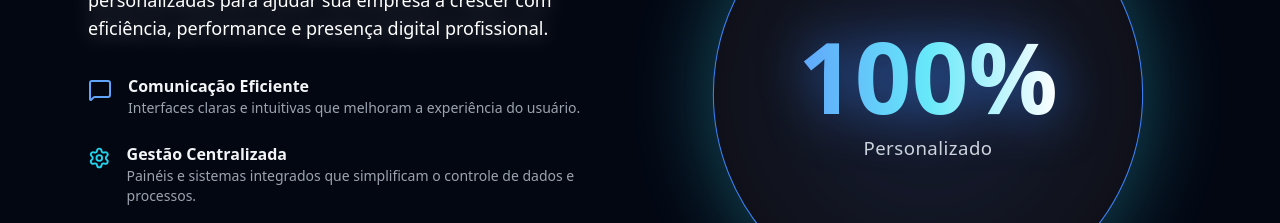
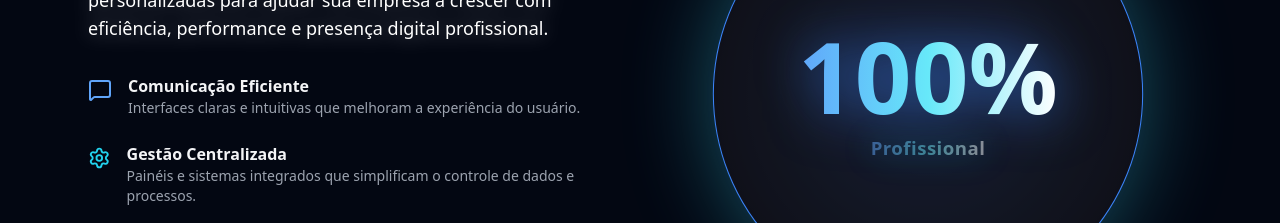
Before and after one commit to Yrmih/portfolio-web, a Next.js app: page / in a window 1280 px wide. Shown: the part 3240-3463 px from the top of the page. Built offline with nearby package versions, Linux system fonts and the light colour scheme.

Commit message:
refactor - melhorando o ux e ui do componente

```diff
--- a/src/sections/Howtohelp.tsx
+++ b/src/sections/Howtohelp.tsx
@@ -3,14 +3,13 @@
 import { motion } from "framer-motion";
 import { MessageSquare, Settings, TrendingUp } from "lucide-react";
 
-export default function HelpSection({id}: {id: string}) {
+export default function HelpSection({ id }: { id: string }) {
   return (
     <section
       id={id}
       className="min-h-screen flex flex-col justify-center items-center p-8 bg-gray-950 text-gray-100"
     >
       <div className="max-w-6xl mx-auto px-6 grid md:grid-cols-2 gap-12 items-center">
-
         <motion.div
           initial={{ opacity: 0, x: -50 }}
           whileInView={{ opacity: 1, x: 0 }}
@@ -32,7 +31,8 @@ export default function HelpSection({id}: {id: string}) {
               <div>
                 <p className="font-semibold">Comunicação Eficiente</p>
                 <p className="text-sm text-gray-400">
-                  Interfaces claras e intuitivas que melhoram a experiência do usuário.
+                  Interfaces claras e intuitivas que melhoram a experiência do
+                  usuário.
                 </p>
               </div>
             </li>
@@ -42,7 +42,8 @@ export default function HelpSection({id}: {id: string}) {
               <div>
                 <p className="font-semibold">Gestão Centralizada</p>
                 <p className="text-sm text-gray-400">
-                  Painéis e sistemas integrados que simplificam o controle de dados e processos.
+                  Painéis e sistemas integrados que simplificam o controle de
+                  dados e processos.
                 </p>
               </div>
             </li>
@@ -52,7 +53,8 @@ export default function HelpSection({id}: {id: string}) {
               <div>
                 <p className="font-semibold">Desempenho e Crescimento</p>
                 <p className="text-sm text-gray-400">
-                  Aplicações otimizadas e escaláveis que acompanham o crescimento do seu negócio.
+                  Aplicações otimizadas e escaláveis que acompanham o
+                  crescimento do seu negócio.
                 </p>
               </div>
             </li>
@@ -102,7 +104,15 @@ export default function HelpSection({id}: {id: string}) {
             <span className="text-7xl md:text-8xl font-bold text-transparent bg-clip-text bg-gradient-to-r from-blue-400 via-cyan-300 to-white drop-shadow-[0_0_25px_rgba(59,130,246,0.7)]">
               100%
             </span>
-            <p className="text-gray-300 mt-2 text-lg tracking-wide">Personalizado</p>
+            <p
+              className="mt-2 text-lg tracking-wide font-semibold
+             text-transparent bg-clip-text
+             bg-gradient-to-r from-blue-400 via-cyan-300 to-white
+             drop-shadow-[0_0_15px_rgba(0,200,255,0.8)]
+             animate-pulse"
+            >
+              Profissional
+            </p>
           </motion.div>
         </motion.div>
       </div>
```
